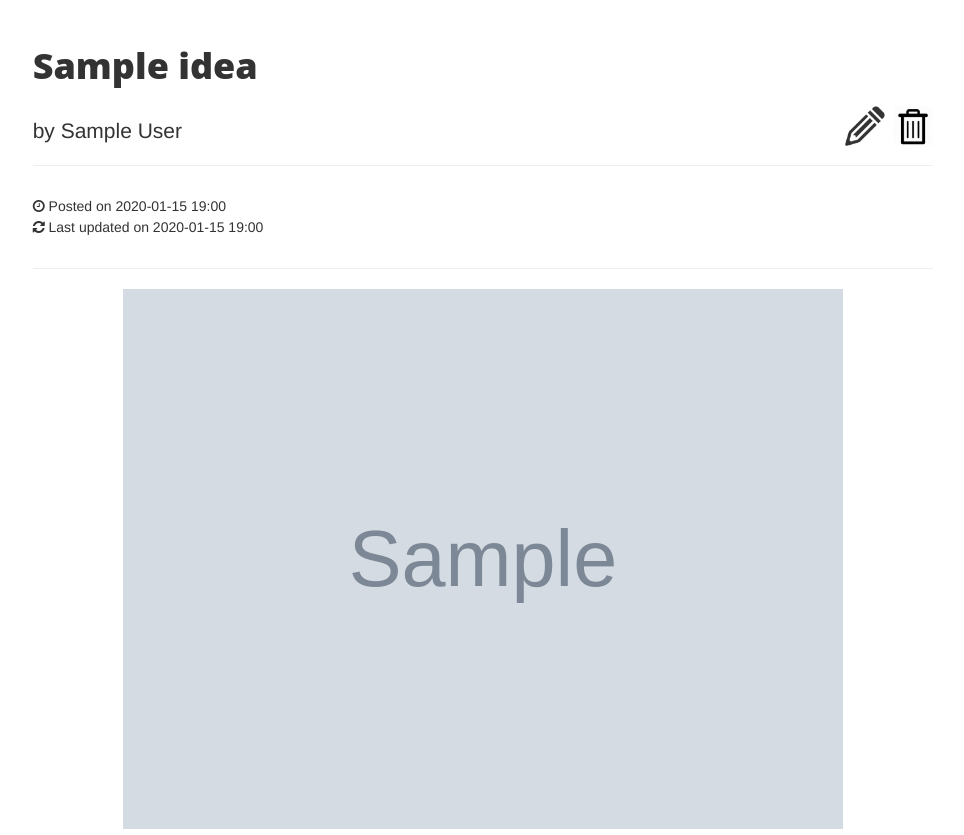
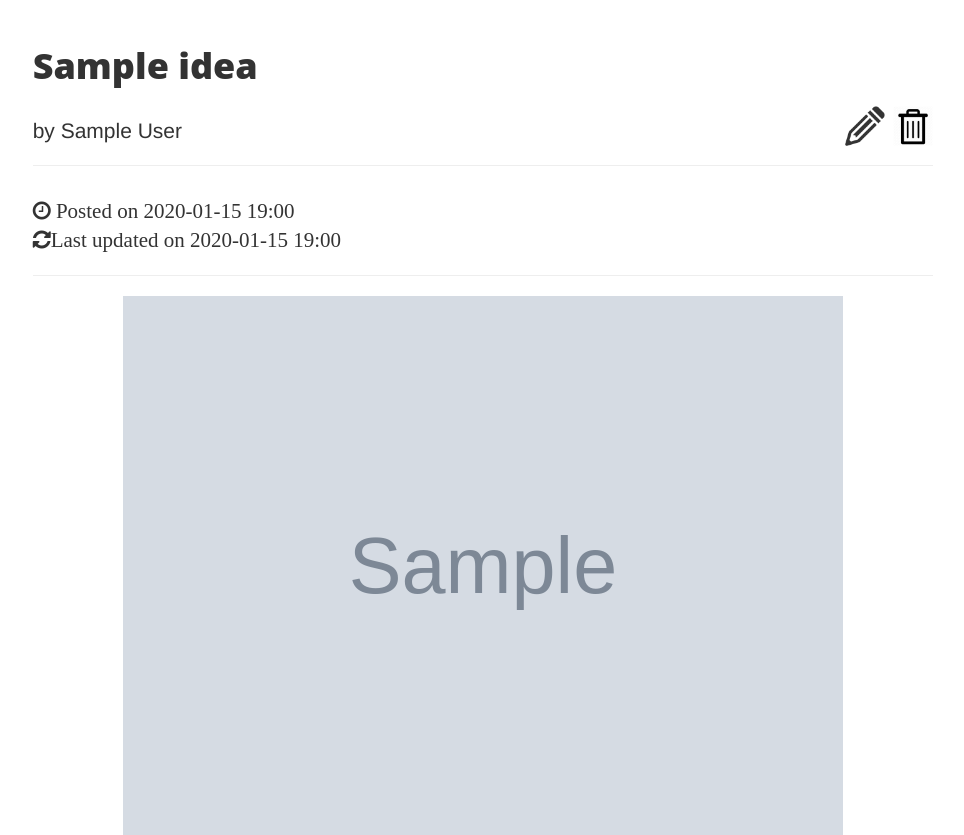
Before and after one commit to sarkmen/hackerthon, a Django app: page /idea/1/ in a window 1280 px wide. Shown: the part 446-1281 px from the top of the page, without its empty margins (89-1053 px from the left). Run offline with Django 3.2, Linux system fonts and the light colour scheme; a user stored in the database is signed in; tables that the repository leaves empty hold one stand-in row (values such as "Sample post"); grey boxes marked "Sample" are stand-in pictures; some libraries are stand-ins or nearby versions.

Commit message:
idea_detail 시간

```diff
--- a/idea/templates/idea/idea_detail.html
+++ b/idea/templates/idea/idea_detail.html
@@ -39,9 +39,9 @@
                 by {{idea.author.resume.name}}
             </p>
             <hr>
-            <p>
-                <i class="fa fa-clock-o"></i> Posted on {{idea.created_at|date:'Y-m-d H:i'}}<br>
-                <i class="fa fa-refresh"></i> Last updated on {{idea.updated_at|date:'Y-m-d H:i'}}
+            <p class = "lead">
+                <i class="fa fa-clock-o"> Posted on {{idea.created_at|date:'Y-m-d H:i'}}</i><br>
+                <i class="fa fa-refresh">Last updated on {{idea.updated_at|date:'Y-m-d H:i'}}</i>
             </p>
             <hr>
             <img src="{{idea.image.url}}" class="img-responsive center-block" width="80%">
```
